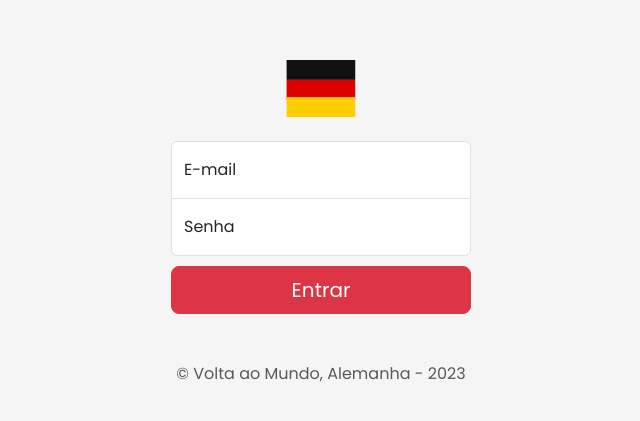
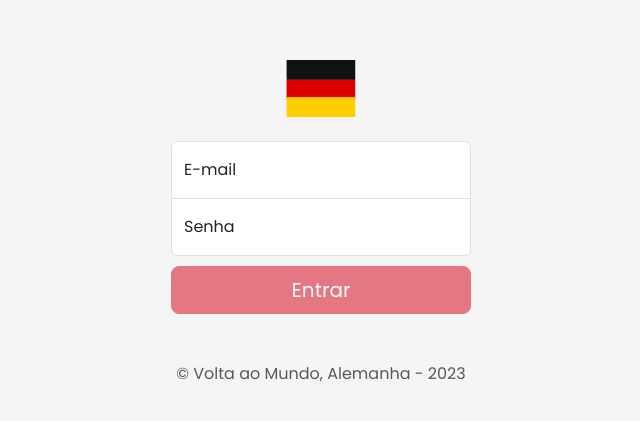
Before and after one commit to gabrielalmir/voltaaomundo-alemanha, a Next.js app: page /login in a window 1280 px wide. Shown: the part 169-590 px from the top of the page, without its empty margins (319-959 px from the left). Built offline with nearby package versions, Linux system fonts and the light colour scheme.

Commit message:
feat: set disabled btn in login page

```diff
--- a/src/app/(auth)/login/page.tsx
+++ b/src/app/(auth)/login/page.tsx
@@ -11,6 +11,7 @@ import './page.scss';
 export default function Login() {
   const [email, setEmail] = useState('');
   const [password, setPassword] = useState('');
+  const [disabled, setDisabled] = useState(true)
 
   const router = useRouter()
   const copyrightFirstYear = 2023;
@@ -46,7 +47,9 @@ export default function Login() {
             />
             <label htmlFor="floatingPassword">Senha</label>
           </div>
-          <button className="w-100 btn btn-lg btn-danger" type="submit">Entrar</button>
+          <button className="w-100 btn btn-lg btn-danger" type="submit"
+            disabled={!disabled || !email || !password ? true : false}
+          >Entrar</button>
           <p className="mt-5 mb-3 text-muted">
             &copy; Volta ao Mundo, Alemanha - {' '}
             { new Date().getFullYear() === copyrightFirstYear ? copyrightFirstYear : `${copyrightFirstYear} - ${new Date().getFullYear()}`}
```
